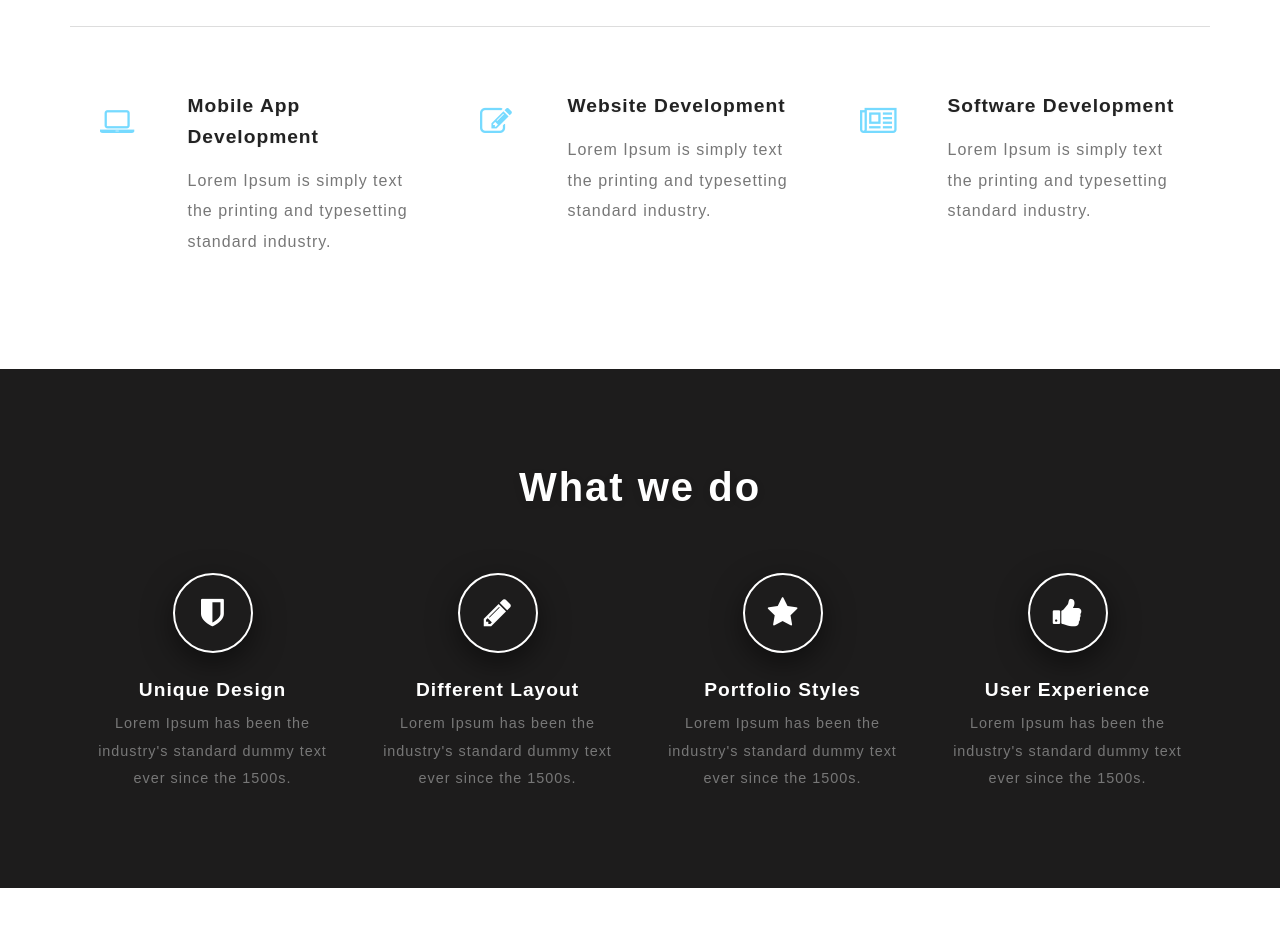
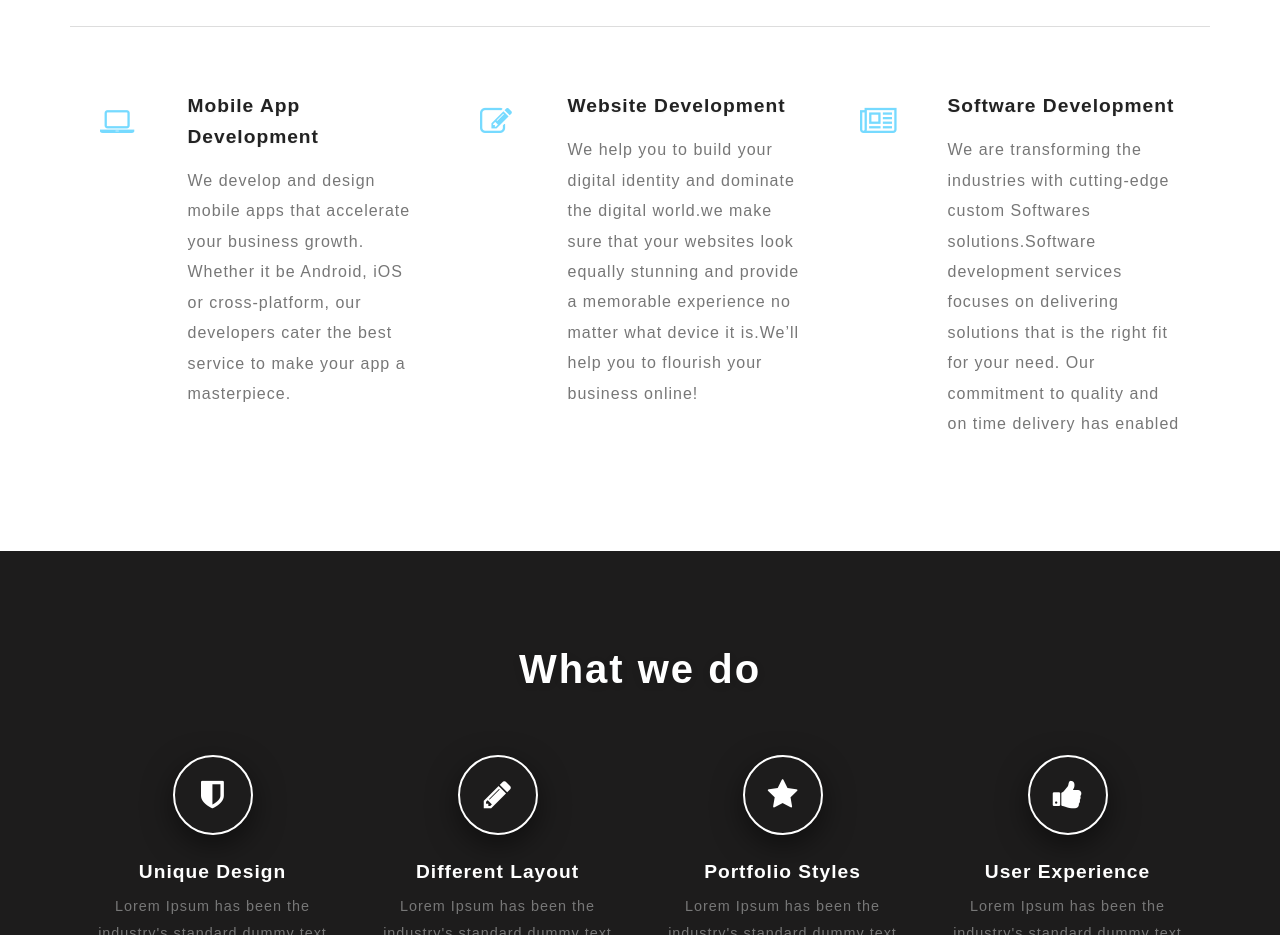
Before and after one commit to hashinout/hashinout.github.io, a plain HTML site: page web/index.html in a window 1280 px wide. Shown: the part 1340-2275 px from the top of the page. Drawn offline with Linux system fonts and the light colour scheme.

Commit message:
processs

```diff
--- a/web/index.html
+++ b/web/index.html
@@ -165,7 +165,7 @@
 							</div>
 							<div class="col-xs-9 banner_bottom_grid_right">
 								<h4>Mobile App Development</h4>
-								<p>Lorem Ipsum is simply text the printing and typesetting standard industry.</p>
+								<p>We develop and design mobile apps that accelerate your business growth. Whether it be Android, iOS or cross-platform, our developers cater the best service to make your app a masterpiece. </p>
 
 							</div>
 							<div class="clearfix"> </div>
@@ -182,7 +182,7 @@
 							</div>
 							<div class="col-xs-9 banner_bottom_grid_right">
 								<h4>Website Development</h4>
-								<p>Lorem Ipsum is simply text the printing and typesetting standard industry.</p>
+								<p>We help you to build your digital identity and dominate the digital world.we make sure that your websites look equally stunning and provide a memorable experience no matter what device it is.We’ll help you to flourish your business online!</p>
 
 							</div>
 							<div class="clearfix"> </div>
@@ -199,7 +199,7 @@
 							</div>
 							<div class="col-xs-9 banner_bottom_grid_right">
 								<h4>Software Development</h4>
-								<p>Lorem Ipsum is simply text the printing and typesetting standard industry.</p>
+								<p>We are transforming the industries with cutting-edge custom Softwares solutions.Software development services focuses on delivering solutions that is the right fit for your need. Our commitment to quality and on time delivery has enabled</p>
 
 							</div>
 							<div class="clearfix"> </div>
```
